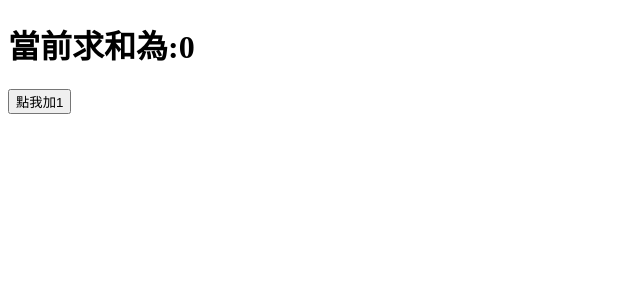
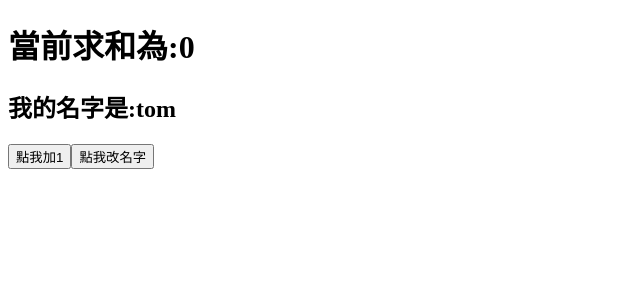
Before and after one commit to DennisLin0125/React, a React (Create React App) app: page / in a window 1280 px wide. Shown: the top 300 px of the page, without its empty margins (0-640 px from the left). Built offline with nearby package versions, Linux system fonts and the light colour scheme.

Commit message:
stateHook

```diff
--- a/src/App.js
+++ b/src/App.js
@@ -1,6 +1,6 @@
 import React, { Component } from 'react'
 
-import Demo from './componets/01_setState'
+import Demo from './componets/stateHook'
 
 export default class App extends Component {
   render() {
--- a/src/componets/01_setState/index.jsx
+++ /dev/null
@@ -1,31 +0,0 @@
-import React, { Component } from 'react'
-
-export default class Demo extends Component {
-
-    state = { count: 0 }
-
-    increment = () => {
-        // 物件式setState
-        // const { count } = this.state
-        // this.setState({ count: count + 1 }, () => {
-        //     const { count } = this.state
-        //     console.log('count', count)
-        // })
-
-        // 函數式setState
-        this.setState((state, props) => {
-            console.log(state,props)
-            return { count:state.count + 1 }
-        })
-    }
-
-    render() {
-        const { count } = this.state
-        return (
-            <div>
-                <h1>當前求和為:{count}</h1>
-                <button onClick={this.increment}>點我加1</button>
-            </div>
-        )
-    }
-}
--- /dev/null
+++ b/src/componets/stateHook/index.jsx
@@ -0,0 +1,28 @@
+import React from 'react'
+
+export default function Demo() {
+
+    const [count, setState] = React.useState(0)
+    const [name, setName] = React.useState('tom')
+
+    function add() {
+        // 第一種寫法
+        // setState(count + 1)
+
+        // 第二種寫法
+        setState((count) => count + 1)
+
+    }
+
+    function changeName () {
+        setName('Dennis')
+    }
+    return (
+        <div>
+            <h1>當前求和為:{count}</h1>
+            <h2>我的名字是:{name}</h2>
+            <button onClick={add}>點我加1</button>
+            <button onClick={changeName}>點我改名字</button>
+        </div>
+    )
+}
```
Also changed, not shown: 1 other file (tests, documents, lock files or other folders).
